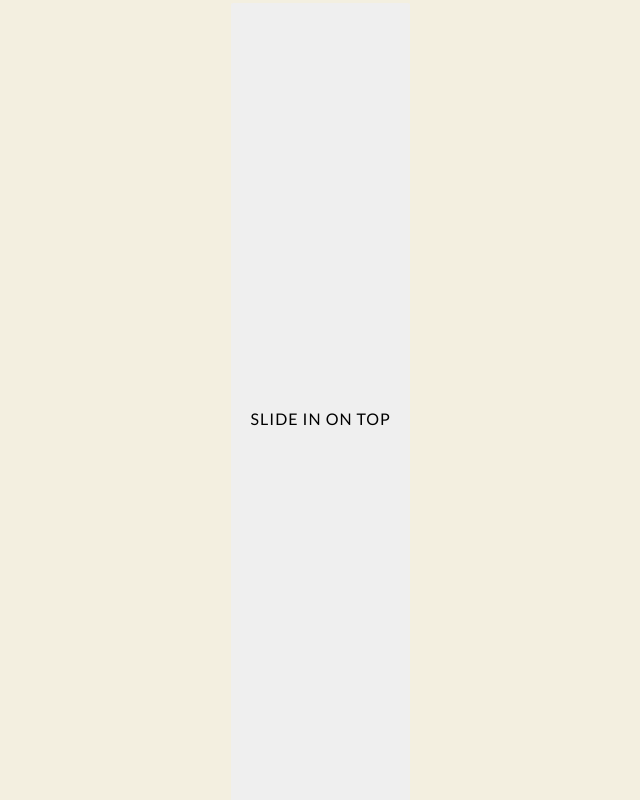
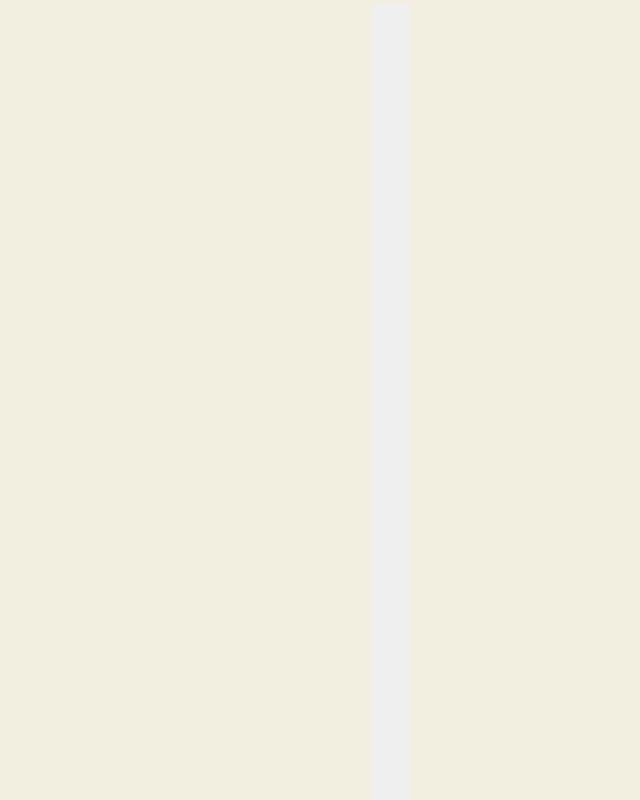
Before and after one commit to maxsite-hub/xakat0n.github.io, a plain HTML site: page index.html in a window 1280 px wide. Shown: the whole page, without its empty margins (196-836 px from the left). Drawn offline with Linux system fonts and the light colour scheme.

Commit message:
Update index.html

```diff
--- a/index.html
+++ b/index.html
@@ -37,7 +37,7 @@
 
                         <div class="main clearfix">
                             <div id="st-trigger-effects" class="column">
-                                <button data-effect="st-effect-1">Slide in on top</button> <!-- 1  -->
+                                <button data-effect="st-effect-1"></button> <!-- 1  -->
 
                             </div>
 
```
